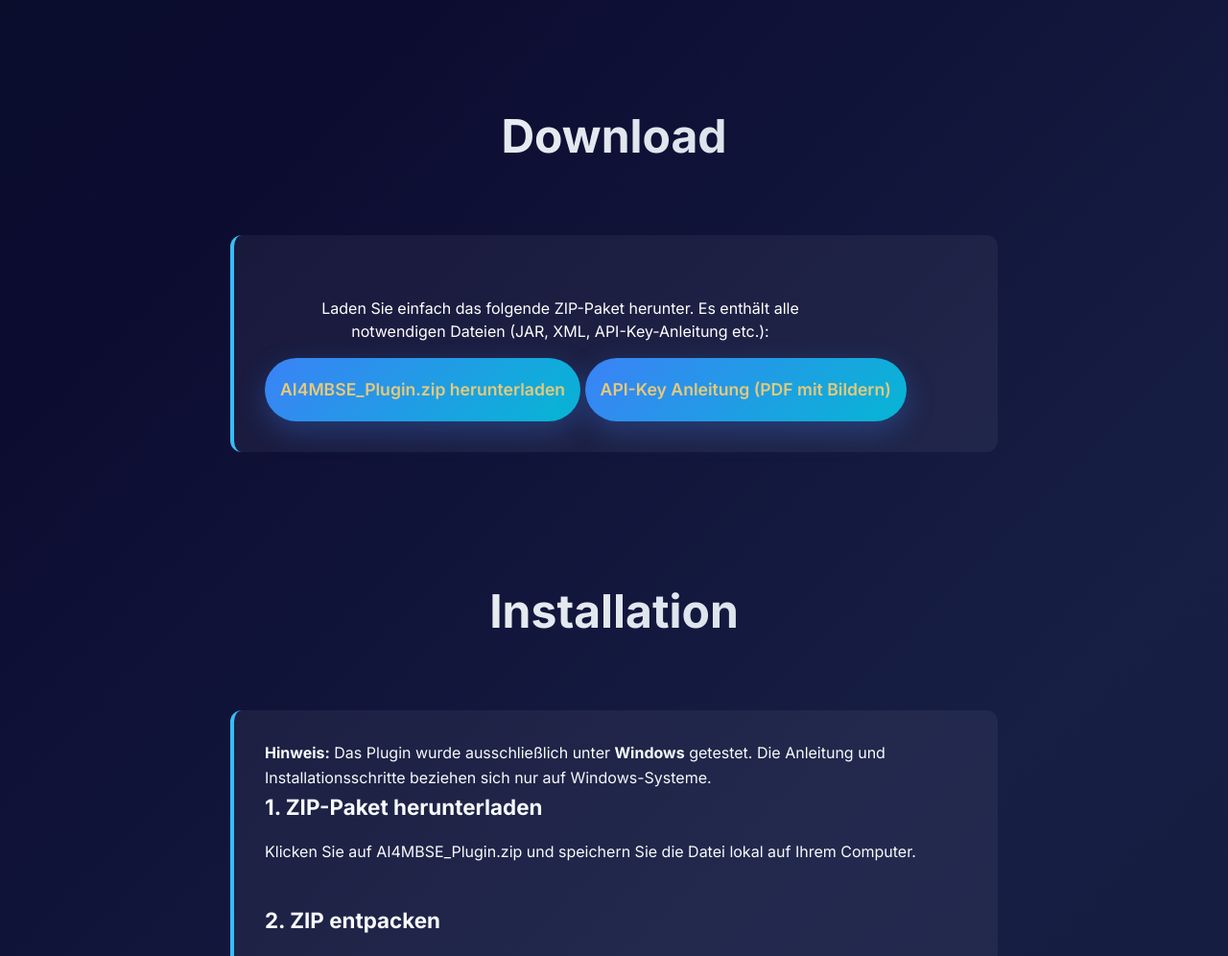
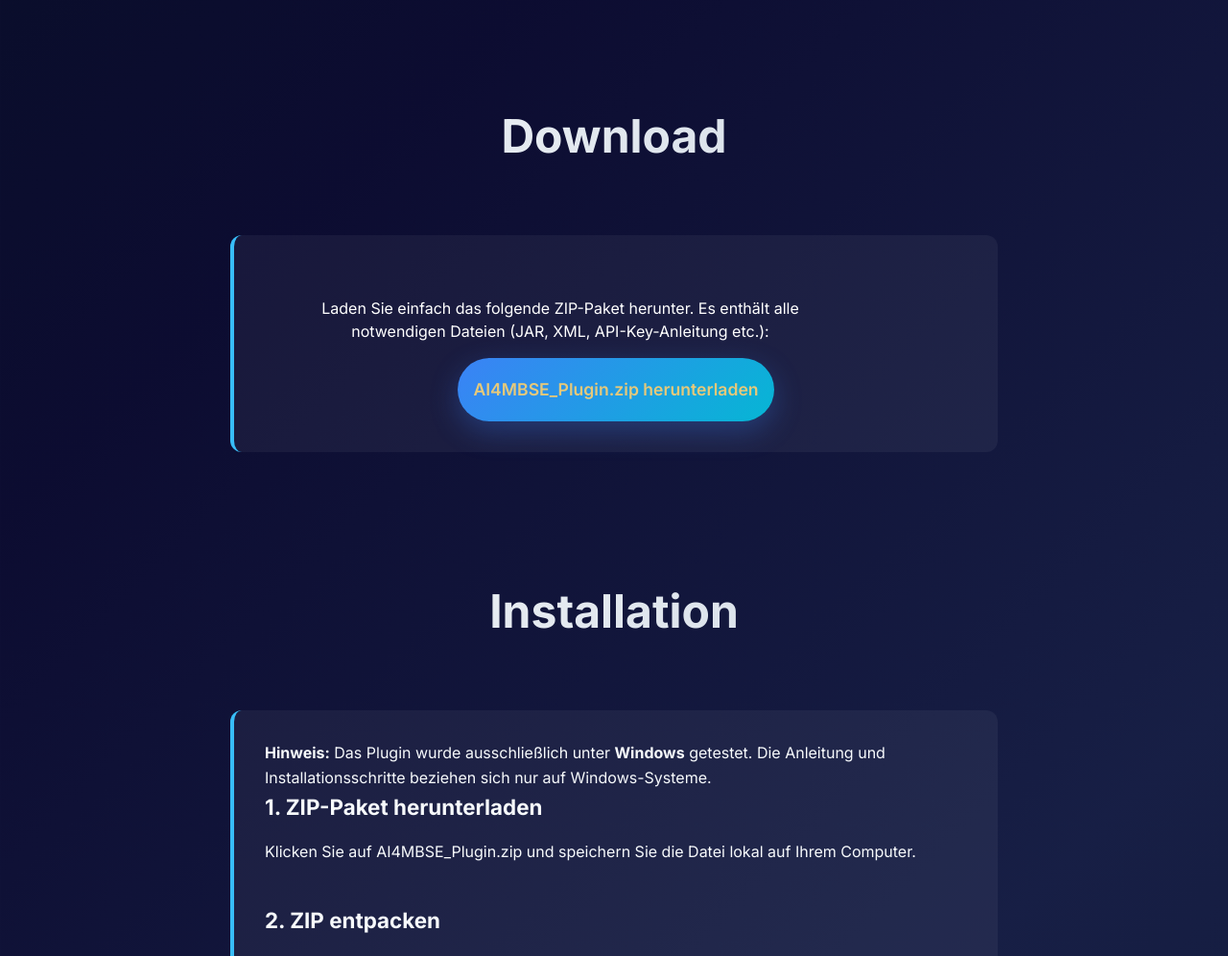
Before and after one commit to kingsepp/kingsepp.github.io, a Jekyll site: the page built from ai4mbse/index.md, in a window 1280 px wide, cut to the strip 919-1915 px from the top of the page. Shown: the whole strip at 96% size. Built offline with Jekyll 4.4.1, drawn with Linux system fonts in a browser that asks for light colours.

Commit message:
added pictures

```diff
--- a/ai4mbse/index.md
+++ b/ai4mbse/index.md
@@ -62,14 +62,11 @@
             Laden Sie einfach das folgende ZIP-Paket herunter. Es enthält alle notwendigen Dateien (JAR, XML, API-Key-Anleitung etc.):
             </p>
 
-            <!-- Flex-Container nur für diese Download-Section -->
-            <div class="button-group">
-            <a href="AI4MBSE_Plugin.zip" class="cta-button">
+            <!-- Centered button group -->
+            <div class="button-group" style="display:flex;justify-content:center;">
+              <a href="AI4MBSE_Plugin.zip" class="cta-button">
                 AI4MBSE_Plugin.zip herunterladen
-            </a>
-            <a href="APIKEY.pdf" class="cta-button secondary-button">
-                API-Key Anleitung (PDF mit Bildern)
-            </a>
+              </a>
             </div>
         </div>
         </div>
@@ -133,7 +130,9 @@
             <div class="guide-step">
             <h3 class="step-title">2. API Key als Umgebungsvariable setzen</h3>
             <p><strong>Öffne:</strong> Windows-Systemsteuerung.</p>
+            <img src="variable1.png" alt="variable1" class="variable1">
             <p><strong>Suche:</strong> Umgebungsvariablen und klicke auf Umgebungsvariablen….</p>
+            <img src="variable2.png" alt="variable2" class="variable2">
             <p><strong>Im Abschnitt Benutzervariablen:</strong></p>
                 <p>Klicke auf <strong>Neu…</strong>.</p>
                 <p><strong>Name:</strong> <code>GEMINI_API_KEY</code></p>
--- a/assets/css/style.css
+++ b/assets/css/style.css
@@ -183,6 +183,7 @@
       border: none;
       cursor: pointer;
     }
+
 
 .cta-button:hover {
   background: linear-gradient(
@@ -841,9 +842,9 @@
 
 .ai4mbse-download .button-group {
   display: flex;
-  justify-content: center; /* Buttons horizontal zentrieren */
-  gap: 1rem;               /* Abstand zwischen den Buttons */
-  margin-top: 1rem;        /* Abstand zum darüberliegenden Text */
+  justify-content: center; /* horizontal zentrieren */
+  align-items: center;     /* vertikal zentrieren */
+  height: 100vh;           /* Container füllt den gesamten Viewport */
 }
 
 
```
Also changed, not shown: ai4mbse/variable1.png (added), ai4mbse/variable2.png (added). Lines whose indentation alone changed are shown as unchanged.
